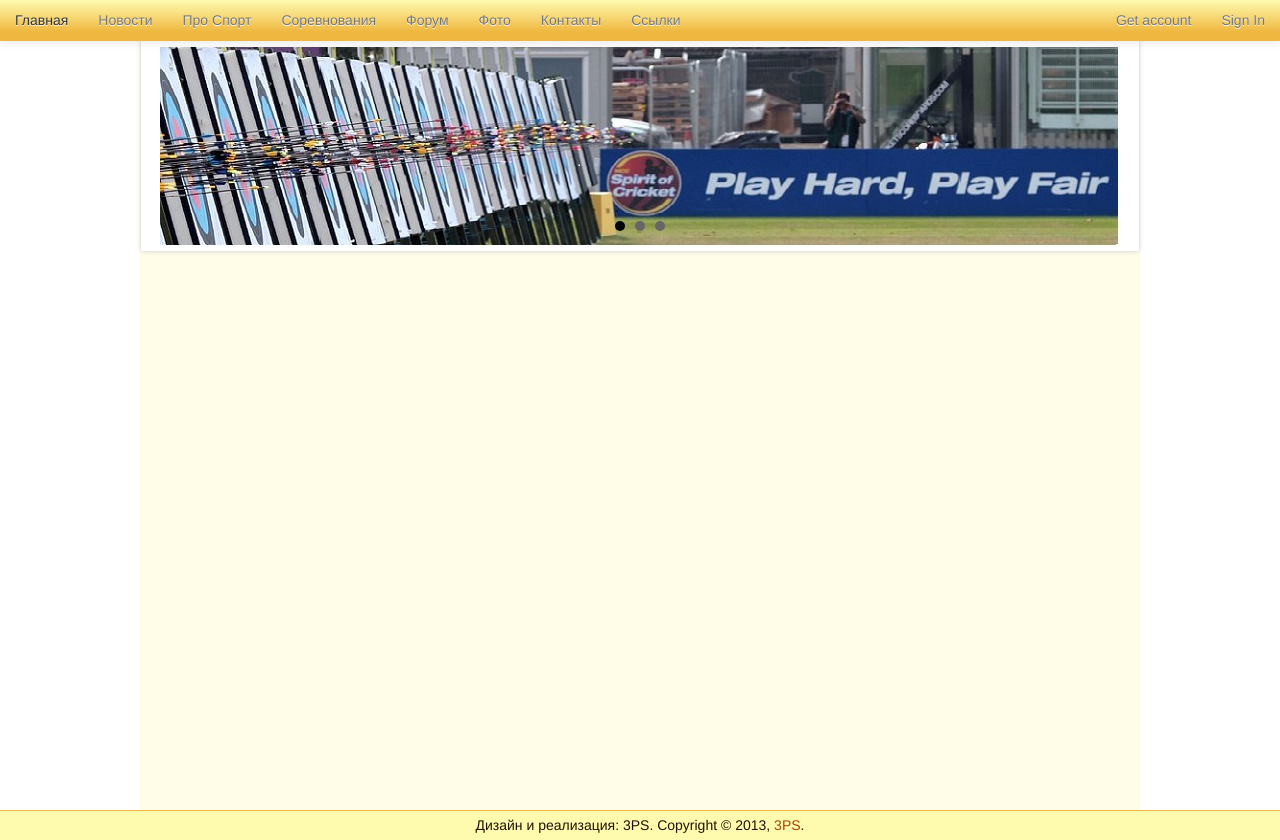
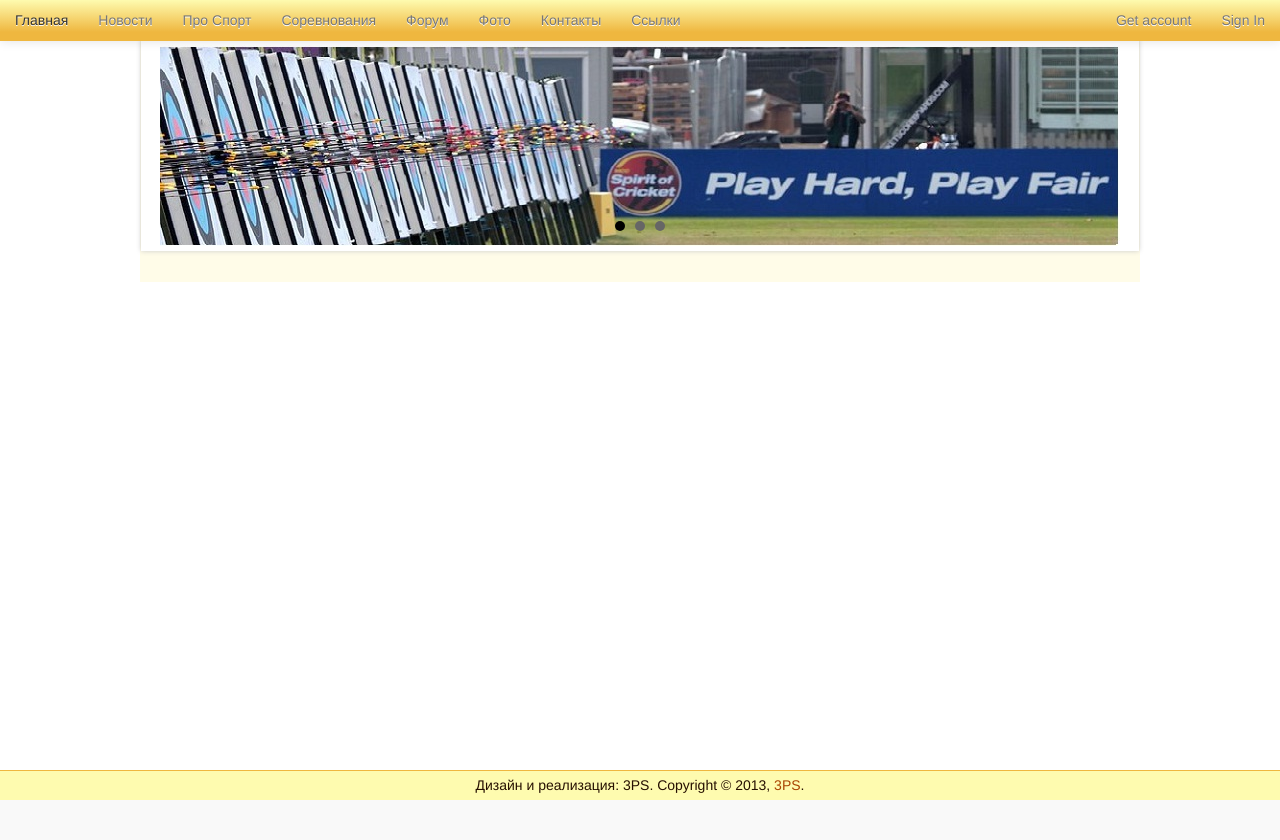
Before and after one commit to TetianaPozniakova/compound-archery, a Django app: template kat/kat/templates/kat_base.html in a window 1280 px wide. After the commit the page ends 800 px from the top, so only its background shows below. Run offline with Django 3.2, Linux system fonts and the light colour scheme; the template is opened without the code that fills it, so the values that code supplies are empty; parts of the project's set-up code (start-up, migrations or seed data) failed here and were passed over; some libraries are stand-ins or nearby versions.

Commit message:
fix backgtound color; fix footer to the bottom

```diff
--- a/kat/kat/media/css/style.css
+++ b/kat/kat/media/css/style.css
@@ -18,7 +18,7 @@
 }
 
 body,html{
- height: 100%;
+  min-height: 100%;
 }
 
 .main_container {
@@ -26,13 +26,11 @@ body,html{
   min-height: 100%;
   margin: 40px auto 0;
   background: #fffce8;
-	/*background-image:url('/media/images/');*/
-	background-repeat:repeat;
 }
 
 .logo-container {
   margin: 0 6px 0;
-  width: 988;
+  width: 988px;
 }
 
 #footer {
@@ -43,7 +41,9 @@ body,html{
 	color: #261001;
 	text-align: center;
 	padding-top: 4px;
-  /*bottom:0;*/
+  position:fixed;
+  width:100%;
+  bottom:0;
   clear:both;
 }
 
@@ -69,10 +69,6 @@ img.center {
     display: block;
     margin-left: auto;
     margin-right: auto;
-}
-
-.news-date {
-
 }
 
 .form-actions {
--- a/kat/kat/templates/kat_base.html
+++ b/kat/kat/templates/kat_base.html
@@ -87,6 +87,7 @@
 {#                    Sidebar#}
 {#                </div>#}
 {#            </div>#}
+        <div class="clear"></div>
         </div>
         <footer id="footer">
             Дизайн и реализация: 3PS. Copyright &copy; 2013, <a href="http://3ps.if.ua">3PS</a>.
--- a/kat/kat_main_site/views.py
+++ b/kat/kat_main_site/views.py
@@ -12,8 +12,6 @@ import time
 
 
 def main_page(request):
-    if News.objects.all().count():
-        return redirect("/news/")
     return render_to_response('kat_main_page.html', RequestContext(request))
 
 
```
